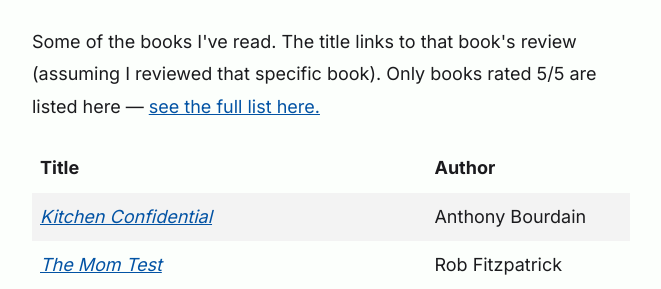
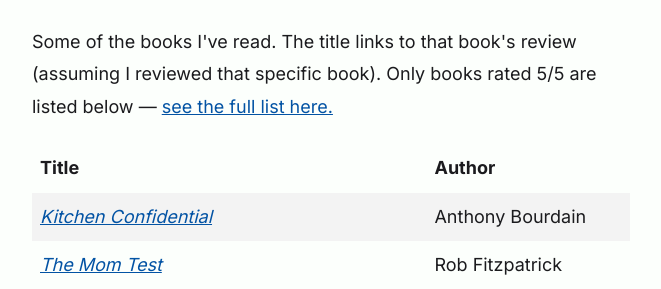
Before and after one commit to vbilgin/victorbilgin.com, a Jekyll site: the page built from index.html, in a window 1280 px wide and 900 px high, scrolled down 690 px. Shown: the part 192-481 px from the top of the window, without its empty margins (309-970 px from the left). Built offline with Jekyll 4.4.1, drawn with Linux system fonts in a browser that asks for light colours.

Commit message:
Changed wording of books section

```diff
--- a/index.html
+++ b/index.html
@@ -20,7 +20,8 @@ title: Home
   <h1 class="h3 fw-bold">Books</h1>
   <p>
     Some of the books I've read. The title links to that book's review (assuming
-    I reviewed that specific book). Only books rated 5/5 are listed here &mdash;
+    I reviewed that specific book). Only books rated 5/5 are listed below
+    &mdash;
     <a href="/projects/books">see the full list here.</a>
   </p>
   <table class="mt--100">
```
